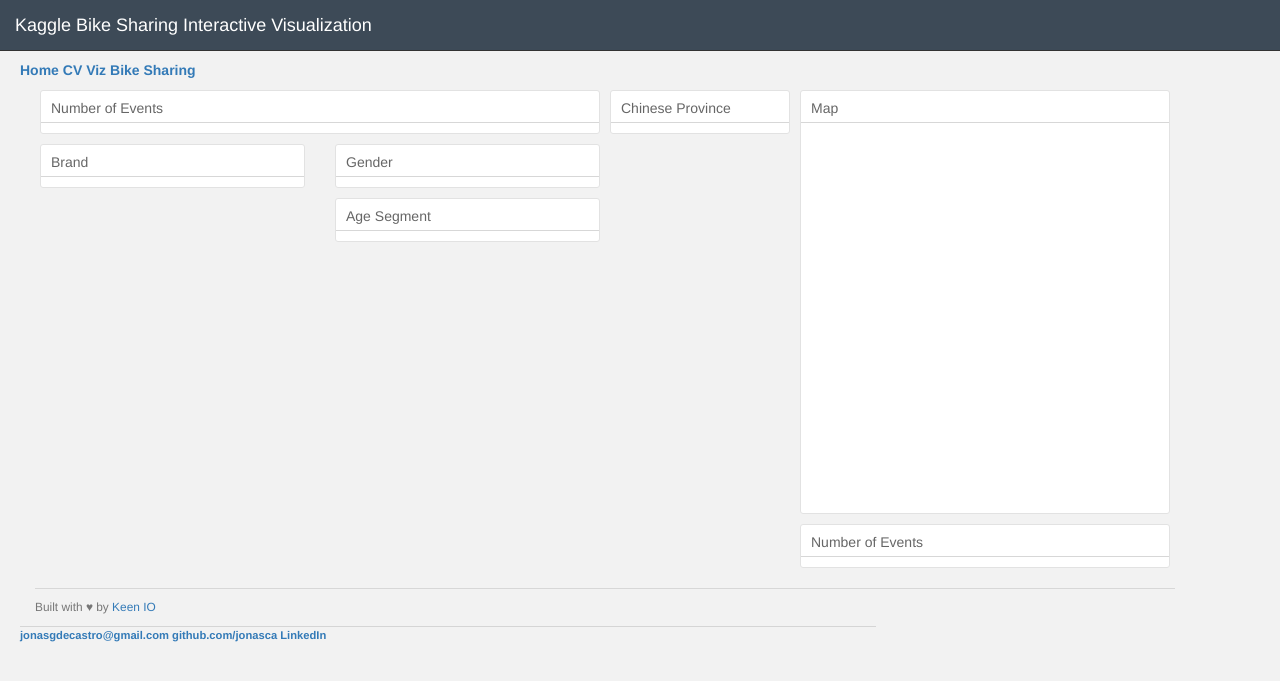
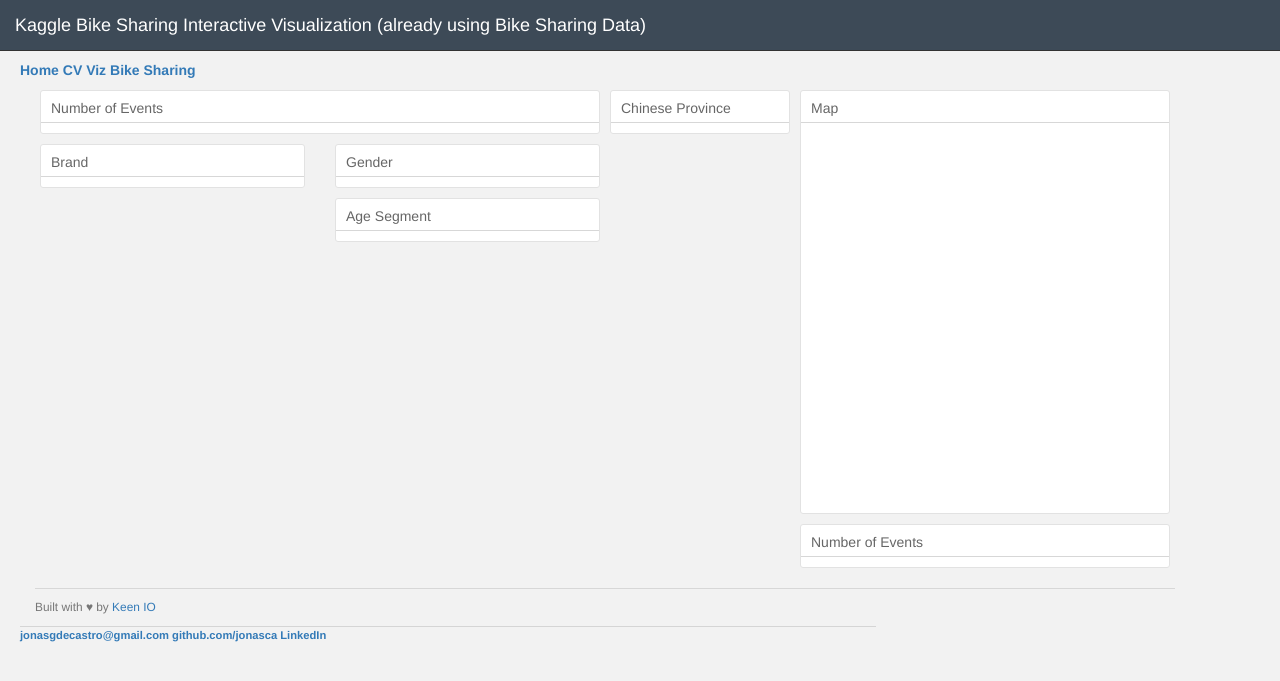
Before and after one commit to jonasca/jonasca.github.io, a Jekyll site: the page built from bikesharing/index.html, in a window 1280 px wide. Shown: the top 681 px of the page. Built offline with Jekyll 4.4.1, drawn with Linux system fonts in a browser that asks for light colours; comment, search, counter and statistics services are not loaded.

Commit message:
Update index.html

```diff
--- a/bikesharing/index.html
+++ b/bikesharing/index.html
@@ -23,7 +23,7 @@ date: 2016-09-06
   <div class="navbar navbar-inverse navbar-fixed-top" role="navigation">
     <div class="container-fluid">
       <div class="navbar-header">
-        <a class="navbar-brand" href="./">Kaggle Bike Sharing Interactive Visualization</a>
+        <a class="navbar-brand" href="./">Kaggle Bike Sharing Interactive Visualization (already using Bike Sharing Data)</a>
       </div>
     </div>
   </div>
```
